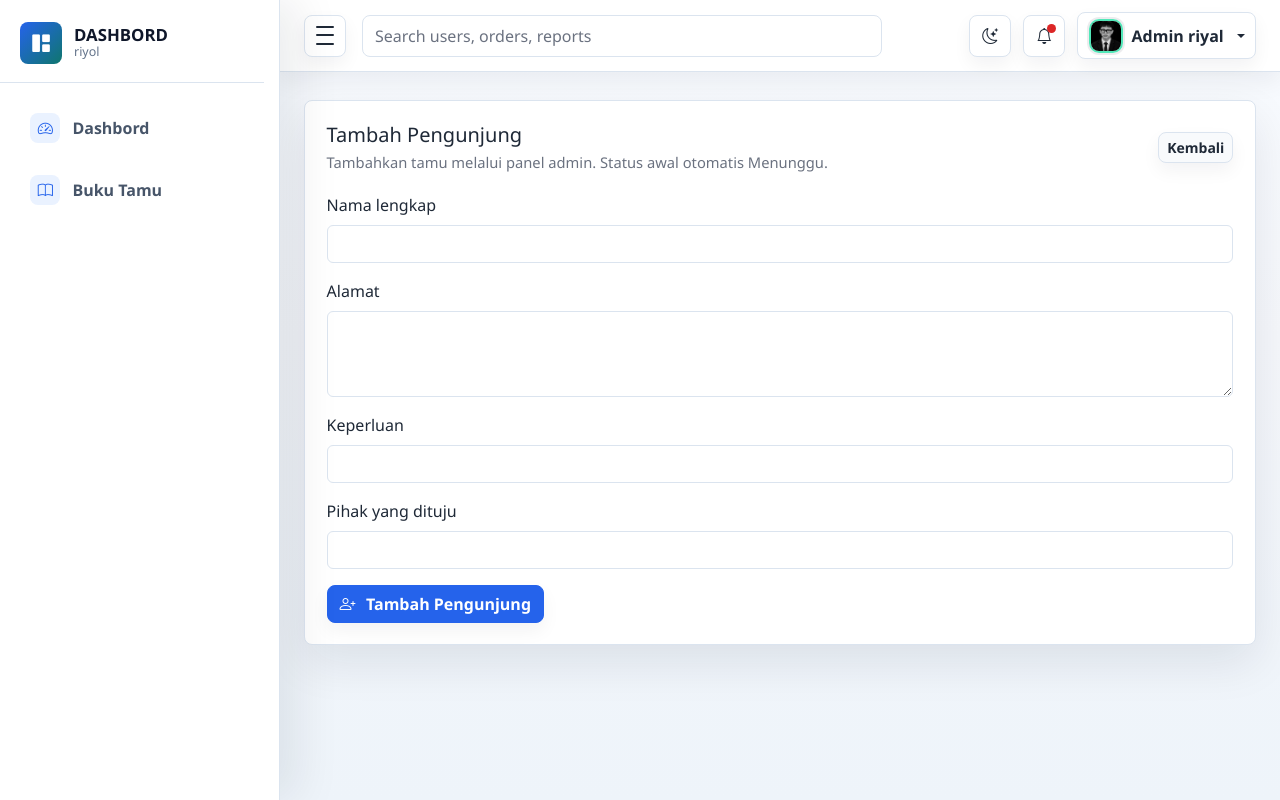
After one commit to riyollll/bukutamuuuu, a Laravel app: template resources/views/admin/pengunjung-create.blade.php in a window 1280 px wide. The commit adds this page. Run offline with Laravel 12, Linux system fonts and the light colour scheme; the template is opened without the code that fills it, so the values that code supplies are empty.

Commit message:
nambah status

```diff
--- a/resources/views/admin/home.blade.php
+++ b/resources/views/admin/home.blade.php
@@ -42,7 +42,7 @@
                     <i class="bi bi-clock-history" aria-hidden="true"></i>
                 </span>
             </div>
-            <div class="metric-value">0</div>
+            <div class="metric-value">{{ $tamuMenunggu }}</div>
             <div class="metric-meta">
                 <span>Belum melakukan kunjungan</span>
             </div>
@@ -57,7 +57,7 @@
                     <i class="bi bi-person-check" aria-hidden="true"></i>
                 </span>
             </div>
-            <div class="metric-value">4</div>
+            <div class="metric-value">{{ $tamuSudahMasuk }}</div>
             <div class="metric-meta">
                 <span>Tamu telah melakukan kunjungan</span>
             </div>
--- /dev/null
+++ b/resources/views/admin/pengunjung-create.blade.php
@@ -0,0 +1,61 @@
+@extends('layout.app')
+
+@section('isi')
+    <section class="panel">
+        <div class="panel-header">
+            <div>
+                <h2 class="h5 mb-1 section-title">Tambah Pengunjung</h2>
+                <p class="text-muted mb-0">Tambahkan tamu melalui panel admin. Status awal otomatis Menunggu.</p>
+            </div>
+            <a class="btn btn-light btn-sm" href="{{ route('tamu.index') }}">Kembali</a>
+        </div>
+
+        @if ($errors->any())
+            <div class="alert alert-danger" role="alert">Mohon periksa kembali data yang Anda masukkan.</div>
+        @endif
+
+        <form action="{{ route('admin.tamu.store') }}" method="POST">
+            @csrf
+
+            <div class="mb-3">
+                <label for="nama" class="form-label">Nama lengkap</label>
+                <input class="form-control @error('nama') is-invalid @enderror" id="nama" name="nama"
+                    value="{{ old('nama') }}" maxlength="100" required>
+                @error('nama')
+                    <div class="invalid-feedback">{{ $message }}</div>
+                @enderror
+            </div>
+
+            <div class="mb-3">
+                <label for="alamat" class="form-label">Alamat</label>
+                <textarea class="form-control @error('alamat') is-invalid @enderror" id="alamat" name="alamat"
+                    rows="3" maxlength="1000" required>{{ old('alamat') }}</textarea>
+                @error('alamat')
+                    <div class="invalid-feedback">{{ $message }}</div>
+                @enderror
+            </div>
+
+            <div class="mb-3">
+                <label for="keperluan" class="form-label">Keperluan</label>
+                <input class="form-control @error('keperluan') is-invalid @enderror" id="keperluan"
+                    name="keperluan" value="{{ old('keperluan') }}" maxlength="255" required>
+                @error('keperluan')
+                    <div class="invalid-feedback">{{ $message }}</div>
+                @enderror
+            </div>
+
+            <div class="mb-3">
+                <label for="pihak_yang_dituju" class="form-label">Pihak yang dituju</label>
+                <input class="form-control @error('pihak_yang_dituju') is-invalid @enderror" id="pihak_yang_dituju"
+                    name="pihak_yang_dituju" value="{{ old('pihak_yang_dituju') }}" maxlength="255" required>
+                @error('pihak_yang_dituju')
+                    <div class="invalid-feedback">{{ $message }}</div>
+                @enderror
+            </div>
+
+            <button class="btn btn-primary" type="submit">
+                <i class="bi bi-person-plus me-1" aria-hidden="true"></i>Tambah Pengunjung
+            </button>
+        </form>
+    </section>
+@endsection
```
Also changed, not shown: resources/views/admin/bukutamu.blade.php (+22 -2 lines).
